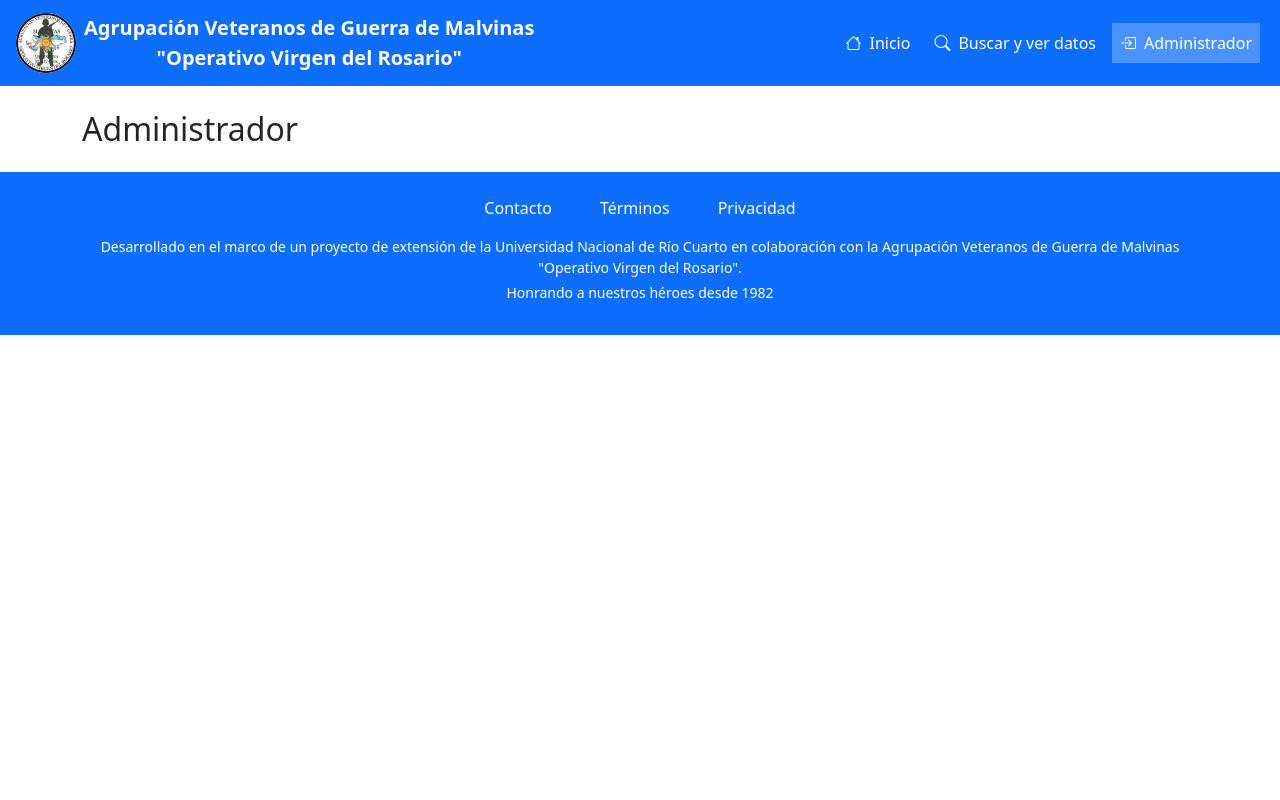
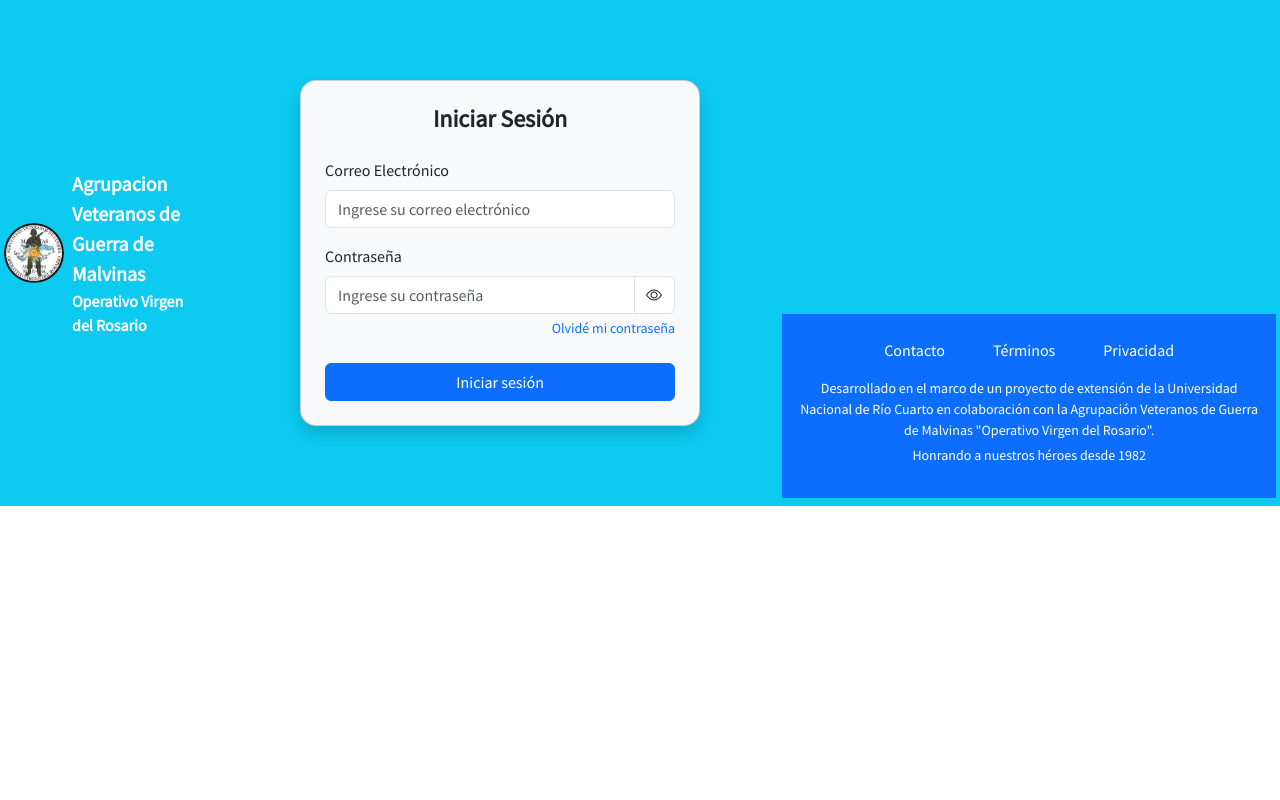
Before and after one commit to AlieniAgustin/proyecto-malvinas-unrc-2025, a Flask app: page /admin in a window 1280 px wide. Run offline with Flask 3, Linux system fonts and the light colour scheme.

Commit message:
Add: login form and some styling changes Fix: Solved conflicts

```diff
--- a/app/templates/admin.html
+++ b/app/templates/admin.html
@@ -3,5 +3,54 @@
 {% block title %}Administrador{% endblock %}
 
 {% block content %}
-<h2>Administrador</h2>
+<!-- Centrado vertical y horizontal usando flex -->
+<div class="container d-flex justify-content-center my-5">
+    <div class="card shadow rounded-4 bg-light" id="login-card" style="width: 400px;">
+        <div class="card-body p-4">
+            <h4 class="text-center mb-4 fw-bold">Iniciar Sesión</h4>
+            <form>
+                <!-- Campo de correo electrónico -->
+                <div class="mb-3 text-start">
+                    <label for="login-email" class="form-label">Correo Electrónico</label>
+                    <input type="email" class="form-control" id="login-email" placeholder="Ingrese su correo electrónico">
+                </div>
+
+                <!-- Campo de contraseña con botón para mostrar/ocultar -->
+                <div class="mb-2 text-start">
+                    <label for="login-psswd" class="form-label">Contraseña</label>
+                    <div class="input-group">
+                        <input type="password" class="form-control" id="login-psswd" placeholder="Ingrese su contraseña">
+                        <!-- Ícono para mostrar/ocultar contraseña integrado al input -->
+                        <span class="input-group-text bg-white border-start-0" id="togglePassword" style="cursor:pointer;">
+                            <i class="bi bi-eye" id="eyeIcon"></i>
+                        </span>
+                    </div>
+                    <!-- Link para recuperar contraseña -->
+                    <div class="d-flex justify-content-end">
+                        <!--- TODO: Definir que vamos a hacer en este caso, redireccionar a un medio de contacto? Permitirles cambiar la contraseña?-->
+                        <a href="#" class="small mt-1 text-decoration-none">Olvidé mi contraseña</a>
+                    </div>
+                </div>
+
+                <!-- Script para mostrar/ocultar la contraseña -->
+                <script>
+                    // Referencias a los elementos del DOM
+                    const passwordInput = document.getElementById('login-psswd');
+                    const togglePassword = document.getElementById('togglePassword');
+                    const eyeIcon = document.getElementById('eyeIcon');
+
+                    // Alterna el tipo de input y el icono al hacer click
+                    togglePassword.addEventListener('click', () => {
+                        const isPassword = passwordInput.type === 'password';
+                        passwordInput.type = isPassword ? 'text' : 'password';
+                        eyeIcon.classList.toggle('bi-eye');
+                        eyeIcon.classList.toggle('bi-eye-slash');
+                    });
+                </script>
+
+                <button type="submit" class="btn btn-primary w-100 mt-3">Iniciar sesión</button>
+            </form>
+        </div>
+    </div>
+</div>
 {% endblock %}
--- a/app/templates/base.html
+++ b/app/templates/base.html
@@ -30,16 +30,17 @@
         }
     </style>
 </head>
+<body class="bg-white text-secondary d-flex flex-column min-vh-100" style="font-family: 'Source Sans Pro', sans-serif;">
 
-<body class="bg-white">
-
-    <nav class="navbar navbar-expand-lg navbar-dark bg-primary px-3">
-        <!-- Logo -->
-        <a class="navbar-brand d-flex align-items-center" href="/">
-            <img class="me-2 rounded-circle" src="{{url_for('static', filename='img/logo.jpg')}}" alt="Logo de la agrupacion" width="60px" height="60px">
-            <div class="d-flex flex-column align-items-center fw-bold">
-                <span class="d-block">Agrupación Veteranos de Guerra de Malvinas</span>
-                <span class="d-block">"Operativo Virgen del Rosario"</span>
+    <header class="bg-info text-white py-2">
+        <div class="container-fluid d-flex justify-content-between align-items-center px-1">
+            <!-- Izquierda: logo + texto -->
+            <div class="d-flex align-items-center">
+                <img src="{{ url_for('static', filename='img/logo.png') }}" alt="Logo" height="60" class="me-2" />
+                <div>
+                    <span class="fw-semibold fs-5">Agrupacion Veteranos de Guerra de Malvinas</span><br />
+                    <small class="fw-semibold fs-6">Operativo Virgen del Rosario</small>
+                </div>
             </div>
        </a>
 
```
Also changed, not shown: app/static/img/logo.jpg (deleted), app/static/img/logo.png (added).
